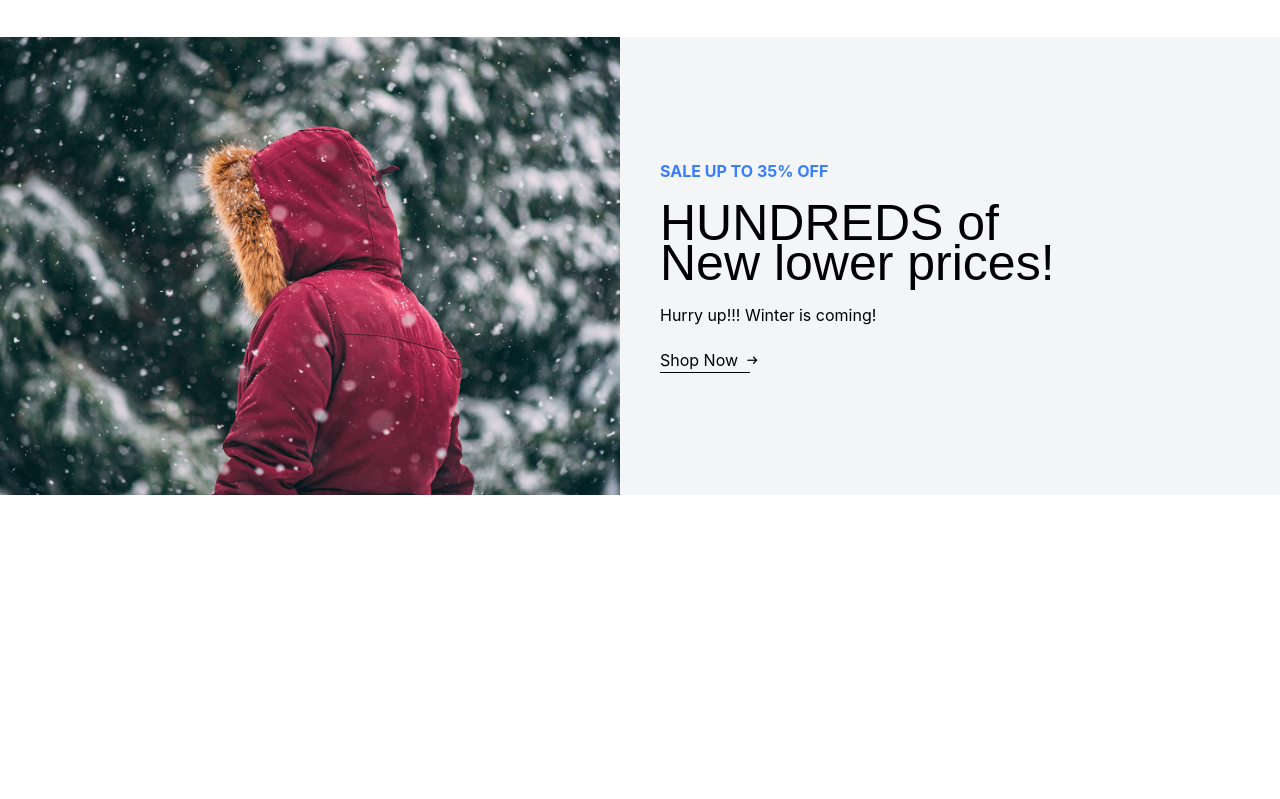
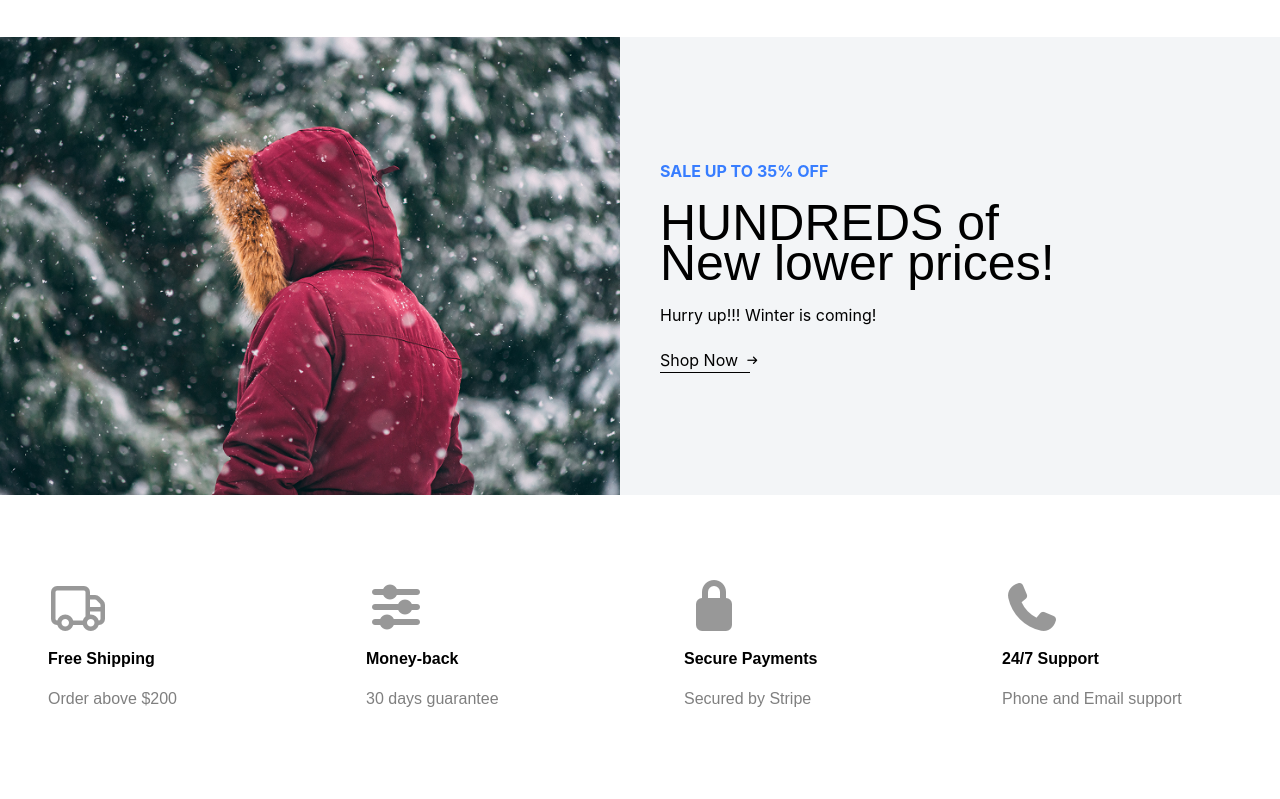
Before and after one commit to MohammadKhalidFoqha/project-one-f16, a plain HTML site: page index.html in a window 1280 px wide. Shown: the part 4674-5473 px from the top of the page. Before the commit the page ends 5169 px from the top, so only its background shows below. Drawn offline with Linux system fonts and the light colour scheme.

Commit message:
create Services Section

```diff
--- a/index.html
+++ b/index.html
@@ -723,7 +723,36 @@ New lower prices!
       </section>
 
 <!-- Services Section -->
+ <section class="py-10">
+<div class="container mx-auto px-4">
+  <div class="grid grid-cols-4 gap-6  max-lg:grid-cols-3 max-md:grid-cols-2 ">
+    <div class="service py-12 px-8 flex flex-col shadow-amber-50 gap-4">
+      <i class="fa-regular fa-truck fa-beat-fade text-[48px]"></i>
+      <h3 class="font-Poppins font-bold">Free Shipping</h3>
+      <span class="font-Poppins text-black/50 ">Order above $200</span>
 
+    </div>
+    <div class="service py-12 px-8 flex flex-col shadow-amber-50 gap-4">
+       <i class="fa-solid fa-sliders fa-beat-fade text-[48px]"></i>
+      <h3 class="font-Poppins font-bold">Money-back</h3>
+      <span class="font-Poppins text-black/50">30 days guarantee</span>
+
+    </div>
+    <div class="service py-12 px-8 flex flex-col shadow-amber-50 gap-4">
+      <i class="fa-solid fa-lock fa-beat-fade text-[48px]"></i>
+      <h3 class="font-Poppins font-bold">Secure Payments</h3>
+      <span class="font-Poppins text-black/50">Secured by Stripe</span>
+
+    </div>
+    <div class="service py-12 px-8 flex flex-col shadow-amber-50 gap-4">
+      <i class="fa-solid fa-phone fa-beat-fade text-[48px]"></i>
+      <h3 class="font-Poppins font-bold">24/7 Support</h3>
+      <span class="font-Poppins text-black/50">Phone and Email support</span>
+
+    </div>
+          </div>
+
+ </section>
 
     <footer></footer>
   </body>
```
Also changed, not shown: assets/css/output.css.
